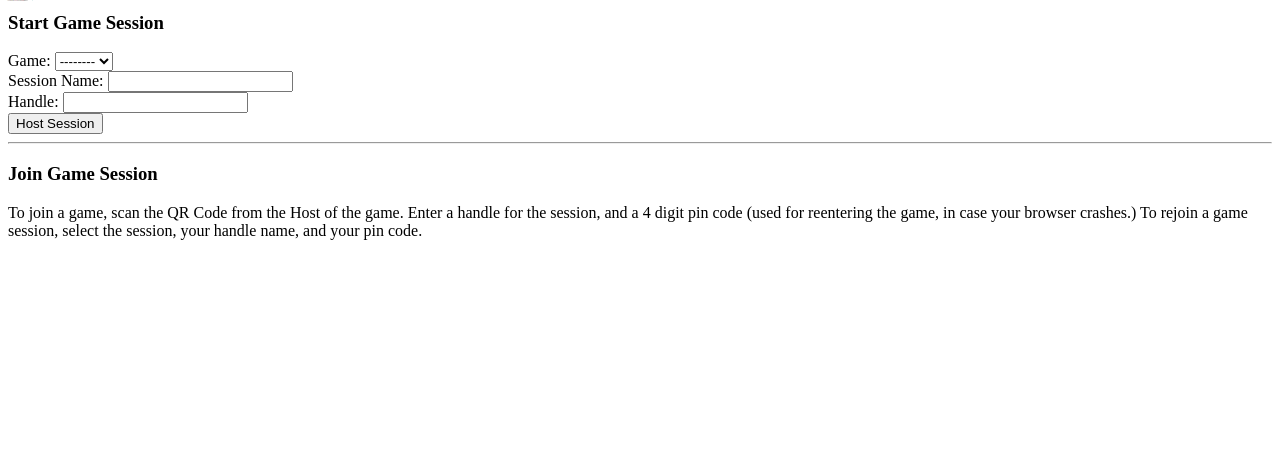
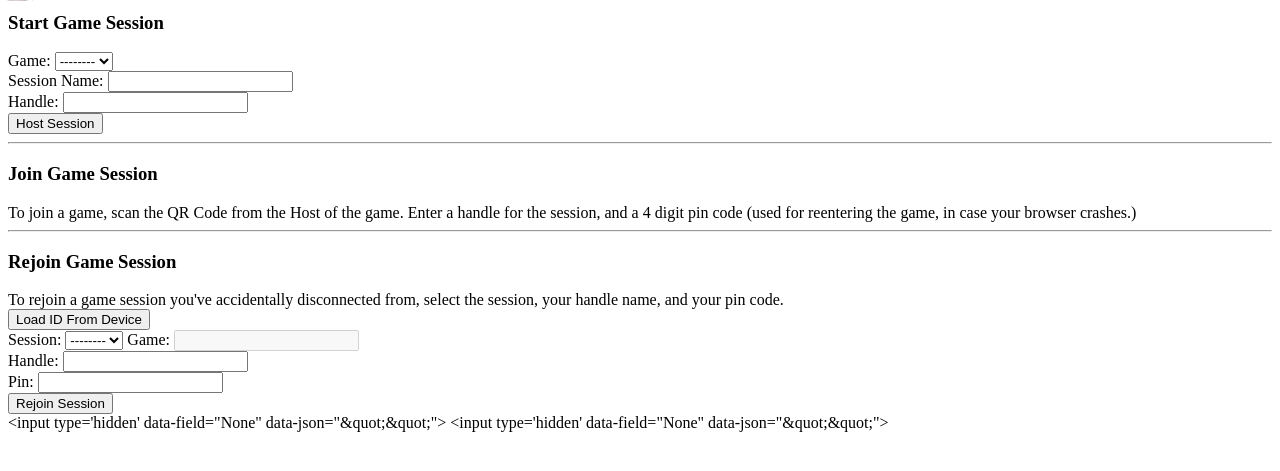
Before and after one commit to tehdiplomat/hidden-role-games, a Django app: template masq/cms/templates/start.html in a window 1280 px wide. Shown: the part 45-516 px from the top of the page. Run offline with Django 3.2, Linux system fonts and the light colour scheme; the template is opened without the code that fills it, so the values that code supplies are empty; parts of the project's set-up code (start-up, migrations or seed data) failed here and were passed over.

Commit message:
- Adding a capability to rejoin from the start landing page and loading player from device storage

```diff
--- a/masq/cms/static/js/client/controllers/startController.js
+++ b/masq/cms/static/js/client/controllers/startController.js
@@ -3,7 +3,8 @@ require([
 
 		//models
 		"models/game",
-		"models/gameSession"
+		"models/gameSession",
+		"models/player"
 	],
 	function(BaseController) {
 
@@ -23,6 +24,7 @@ require([
 	}
 
 	function StartController_setGameHandlers() {
+		var copy = this;
 		$(".hostSession").click(function() {
 			// Test that all the forms are filled out.
 			// Create new gameSession
@@ -35,6 +37,38 @@ require([
 				window.location.href = href;
 			}});
 		});
+
+		$(".sessionSelect").change(function() {
+			try{
+				var gs = copy.gameSessions[$(this).val()];
+				$(".gameRejoin").val(copy.games[gs.getGameId()].getName());
+			} catch(Exception) {
+				$(".gameRejoin").val("");
+			}
+		});
+
+		$(".rejoinSession").click(function() {
+
+		});
+
+		if ('localId' in window.localStorage) {
+			$(".loadPlayer").show();
+		} else {
+			$(".loadPlayer").hide();
+		}
+
+		$(".loadPlayer").click(function() {
+			var pl = new Player();
+			pl.getById({id: window.localStorage['localId'], callback: function() {
+				if (pl.failed) {
+					console.log(pl.response);
+				} else {
+					$(".sessionSelect").val(pl.getSessionId());
+					$(".handleRejoin").val(pl.getName());
+					//$(".pinRejoin").val(pl.getPin());
+				}
+			} });
+		});
 	}
 
 
--- a/masq/cms/templates/start.html
+++ b/masq/cms/templates/start.html
@@ -36,9 +36,32 @@
 
 	To join a game, scan the QR Code from the Host of the game. Enter a handle for the session, and a 4 digit pin code (used for reentering the game, in case your browser crashes.)
 
-	To rejoin a game session, select the session, your handle name, and your pin code.
+	<hr/>
+
+	<h1>Rejoin Game Session</h1>
+
+	To rejoin a game session you've accidentally disconnected from, select the session, your handle name, and your pin code.<br/>
+
+	<button class="loadPlayer">Load ID From Device</button><br/>
+
+	Session: <select class="sessionSelect">
+	<option value="0">--------</option>
+	{% for session in gameSessions %}
+		<option value="{{ session.id }}">{{ session.name }}</option>
+	{% endfor %}
+	</select>
+
+	Game: <input type="text" class="gameRejoin" maxlength="32" disabled /><br/>
+
+	Handle: <input type="text" class="handleRejoin" maxlength="32" /><br/>
+
+	Pin: <input type="text" class="pinRejoin" maxlength="32" /><br/>
+
+	<button class="rejoinSession">Rejoin Session</button>
+
+
 {% endblock %}
 
 {% block dataBlock %}
-	{% clientMultiData games %}
+	{% clientMultiData games gameSessions %}
 {% endblock %}
--- a/masq/cms/views/game.py
+++ b/masq/cms/views/game.py
@@ -21,9 +21,11 @@ def join(request):
 
 def start(request):
 	games = Game.objects.all()
+	sessions = GameSession.objects.filter(active=True)
 
 	return render_to_response('start.html', {
-		'games': games
+		'games': games,
+		'gameSessions': sessions
 	}, context_instance=RequestContext(request))
 
 def lobby(request, id=None):
@@ -65,6 +67,7 @@ def lobby(request, id=None):
 
 	else:
 		# No player passed in, this will either error out or load from localstorage
+		# Watcher? Ask user if they want to try to log in with localstorage user?
 		player = None
 
 	players = Player.objects.filter(session=session)
```
